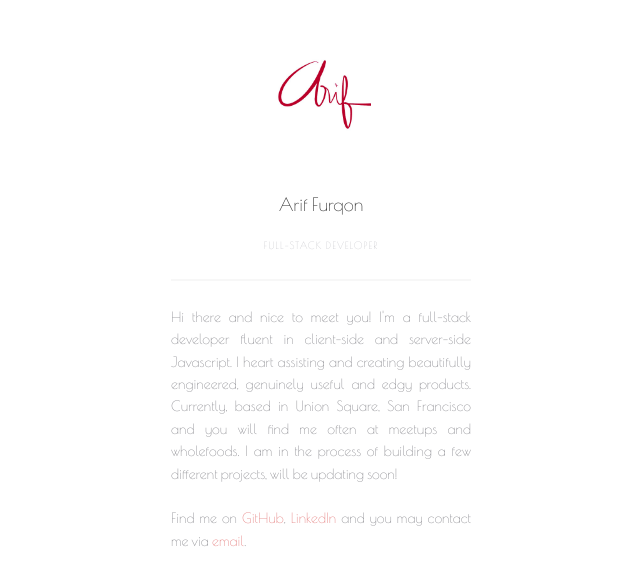
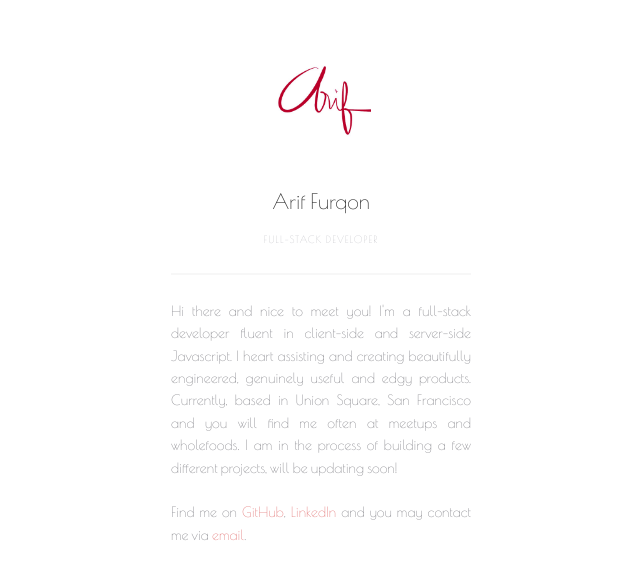
Before and after one commit to ariffurqon/arifdesign, a website: page public/views/index.html in a window 1280 px wide. Shown: the part 112-698 px from the top of the page, without its empty margins (319-959 px from the left). Drawn offline with nearby package versions, Linux system fonts and the light colour scheme; some packages are replaced by stand-ins of ours; files that its build step writes are made by us from their sources; files whose address does not match are found by name.

```diff
--- a/public/views/css/styles.css
+++ b/public/views/css/styles.css
@@ -44,9 +44,9 @@
 
 h3 {
     font-weight: 400;
-    padding: 10px 0 10px 0;
+    padding: 0 0 5px 0;
     color: #333;
-    font-size: 1.3em;
+    font-size: 1.5em;
 }
 
 .top-section p {
```
